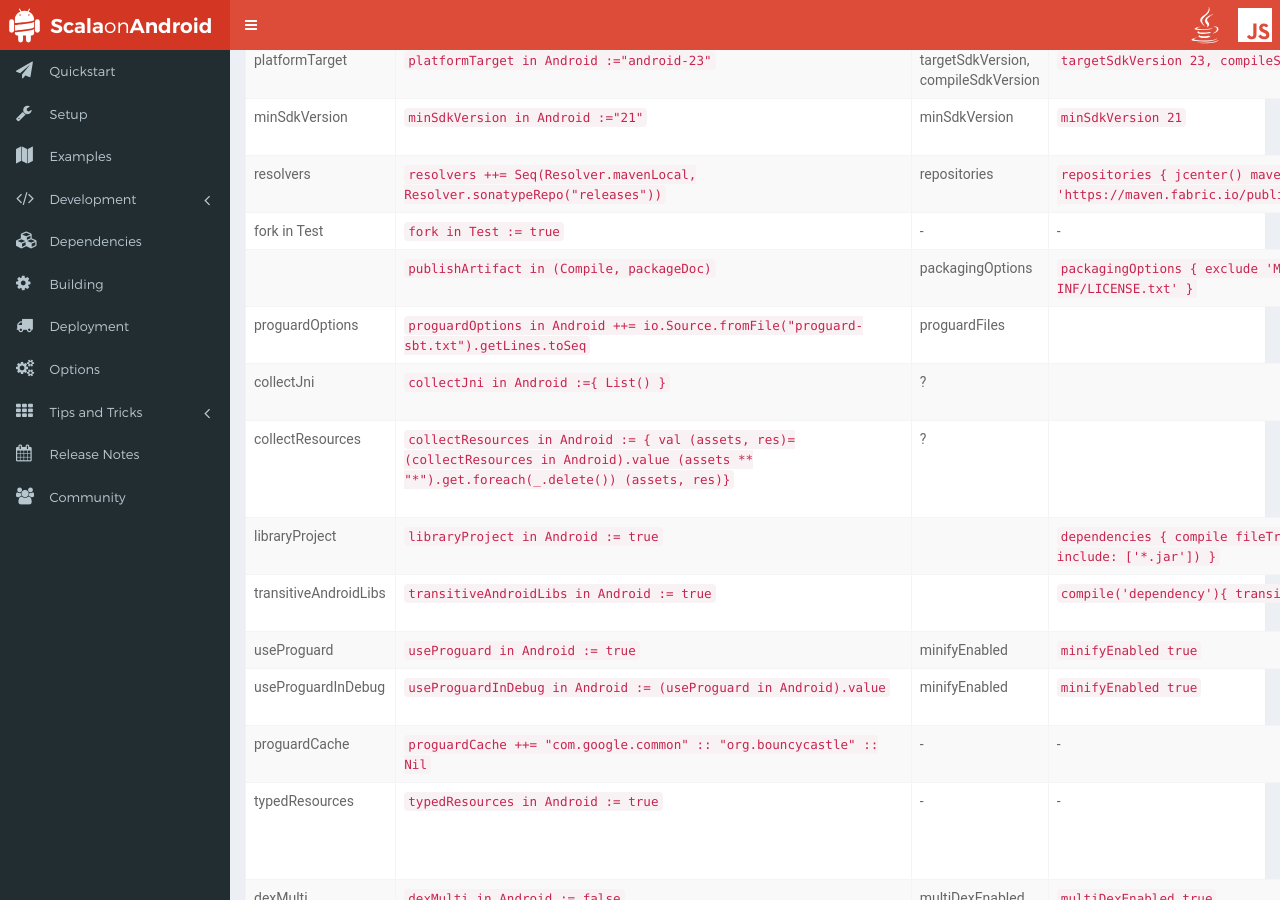
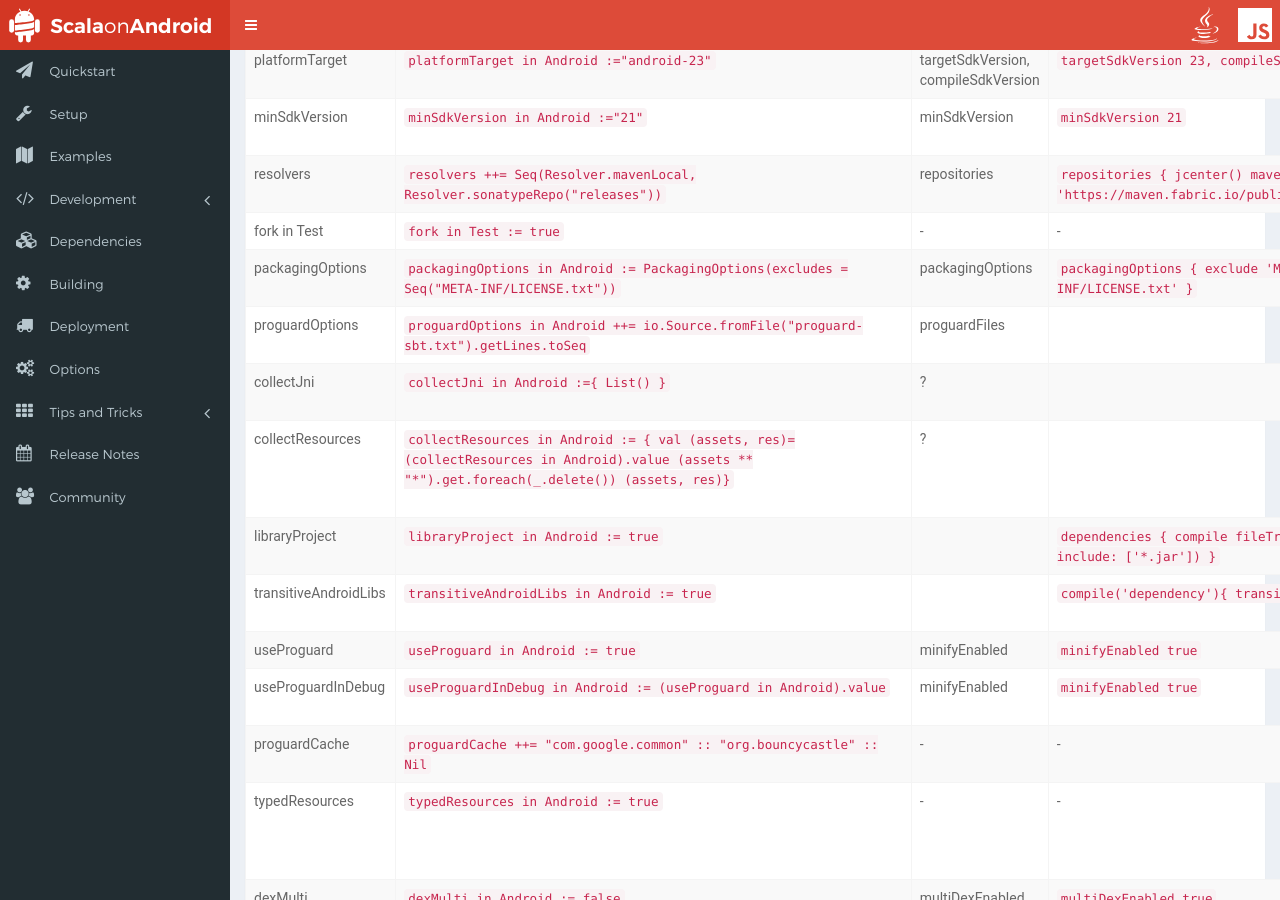
Before and after one commit to scala-android/scala-android.github.io, a Jekyll site: the page built from _pages/options.md, in a window 1280 px wide and 900 px high, scrolled down 538 px. Built offline with Jekyll 4.4.1, drawn with Linux system fonts in a browser that asks for light colours; nearby versions of some CDN libraries.

Commit message:
Fix packagingOptions example (#10)

```diff
--- a/_pages/options.md
+++ b/_pages/options.md
@@ -96,8 +96,8 @@ permalink: /options/
     		<td>Fork process for testing</td>
     	</tr>
     	<tr>
-    		<td></td>
-    		<td><code>publishArtifact in (Compile, packageDoc)</code></td>
+    		<td>packagingOptions</td>
+    		<td><code>packagingOptions in Android := PackagingOptions(excludes = Seq(&quot;META-INF/LICENSE.txt&quot;))</code></td>
     		<td>packagingOptions</td>
     		<td><code>packagingOptions {        exclude 'META-INF/LICENSE.txt'    }</code></td>
     		<td>Packaging options, i.e. excluding META-INF files</td>
```
